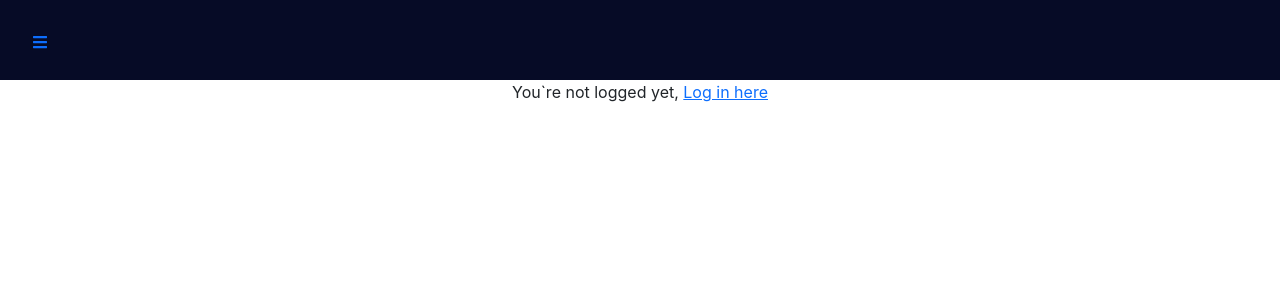
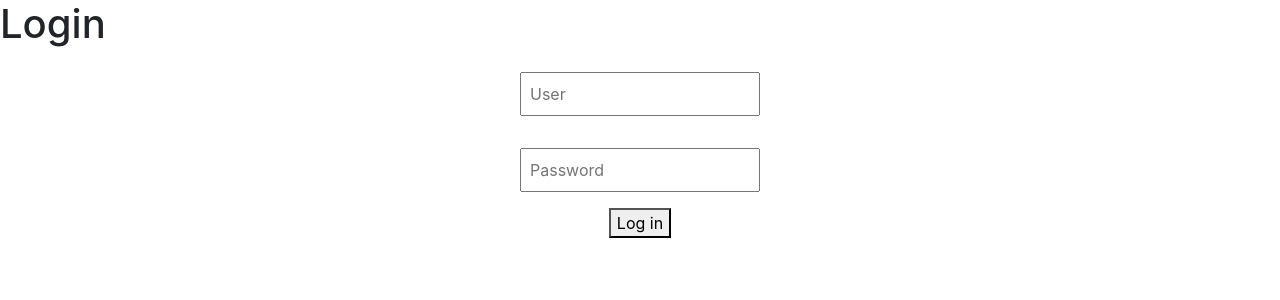
Before and after one commit to cmelgargiama/pa7-front, a React (Create React App) app: page / in a window 1280 px wide. Shown: the top 300 px of the page. Built offline with nearby package versions, Linux system fonts and the light colour scheme.

Commit message:
fix bugs

```diff
--- a/src/App.js
+++ b/src/App.js
@@ -4,9 +4,12 @@ import Home from './components/Home/Home';
 import SideBar from './components/SideBar/SideBar';
 import './App.css';
 import GerentesTable from './components/GerentesTable/GerentesTable';
-
+import { useSelector } from 'react-redux';
 function App() {
+  const {user} = useSelector(
+    (state) => state.login)
   return (
+    user ?
     <div className="App">
         <SideBar/>
         <Routes>
@@ -22,7 +25,7 @@ function App() {
 
 
 
-    </div>
+    </div> : <Login/>
   );
 }
 
--- a/src/components/Home/Home.jsx
+++ b/src/components/Home/Home.jsx
@@ -17,21 +17,16 @@ const dispatch = useDispatch()
   return (
     <div>
 
-        {
-            user ? <div>
+
+             <div>
 
                 <button onClick={() => dispatch(logout())}>Log out</button>
                 <p>Login succesfull with {user.username} account</p>
 
 
-                </div> :
-            <div>
-                You`re not logged yet, <a
-                href='/login'>
-                    Log in here
-                    </a>
-            </div>
-        }
+                </div>
+
+
 
 
     </div>
--- a/src/components/SideBar/SideBarItem.jsx
+++ b/src/components/SideBar/SideBarItem.jsx
@@ -4,14 +4,14 @@ import * as AiIcons from 'react-icons/ai';
 import { useSelector } from 'react-redux'
 import { Link } from 'react-router-dom';
 
-const SideBarItem = ({item, key}) => {
+const SideBarItem = ({item, index}) => {
 
     const [open, setOpen] = useState(false)
     const {user} = useSelector(
         (state) => state.login)
     return (
 
-    <div /* key={key} */ className={open ? styles.textOpen : styles.text}>
+    <div  key={index}  className={open ? styles.textOpen : styles.text}>
         {/**Si el Item no tiene un rol asignado, es un Menú (Nivel 0) */}
         {
             !item.rol ||
@@ -44,7 +44,7 @@ const SideBarItem = ({item, key}) => {
             item.options.map((item, index) =>
 
 
-                <SideBarItem item={item} /* key={index} *//>
+                <SideBarItem item={item}  index={index} />
 
 
 
```
